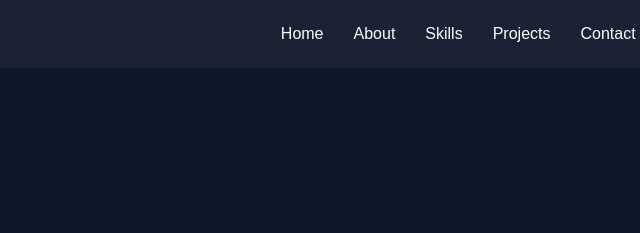
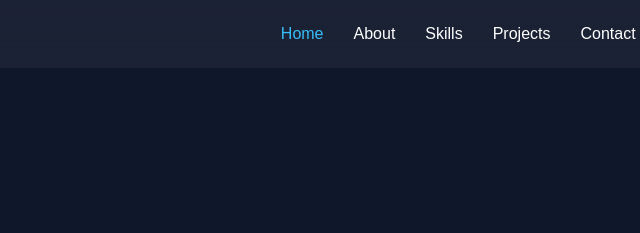
Before and after one commit to skashyap08/PORTFOLIO, a plain HTML site: page index.html in a window 1280 px wide. In both pictures the pointer is over the link "Home". Shown: the top 233 px of the page, 542-1182 px from the left. Drawn offline with Linux system fonts and the light colour scheme.

Commit message:
modified:style.css-14

```diff
--- a/style.css
+++ b/style.css
@@ -48,3 +48,10 @@ list-style:none;
 color:white;
 text-decoration:none;
 }
+.nav-links a{
+transition:.3s;
+}
+
+.nav-links a:hover{
+color:#38bdf8;
+}
```
